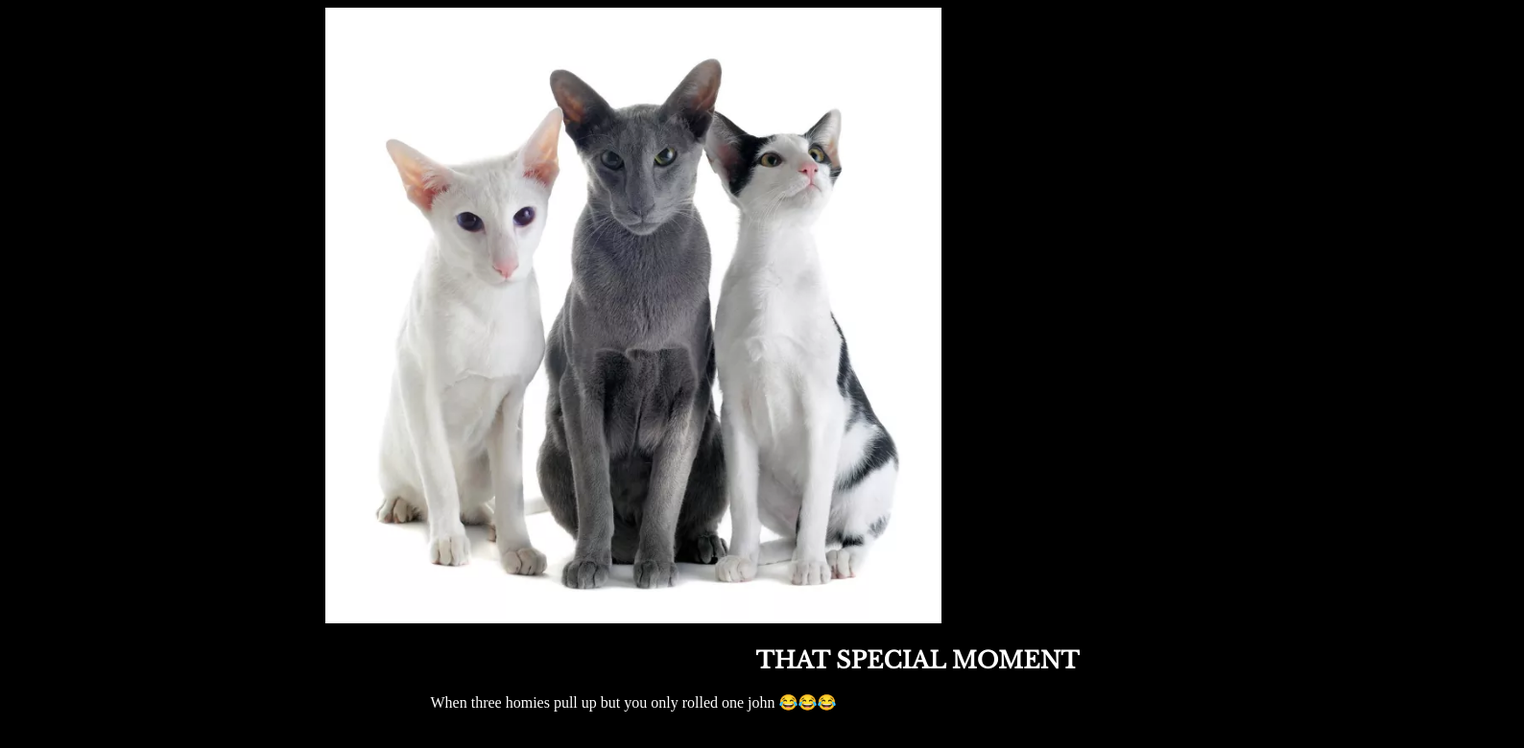
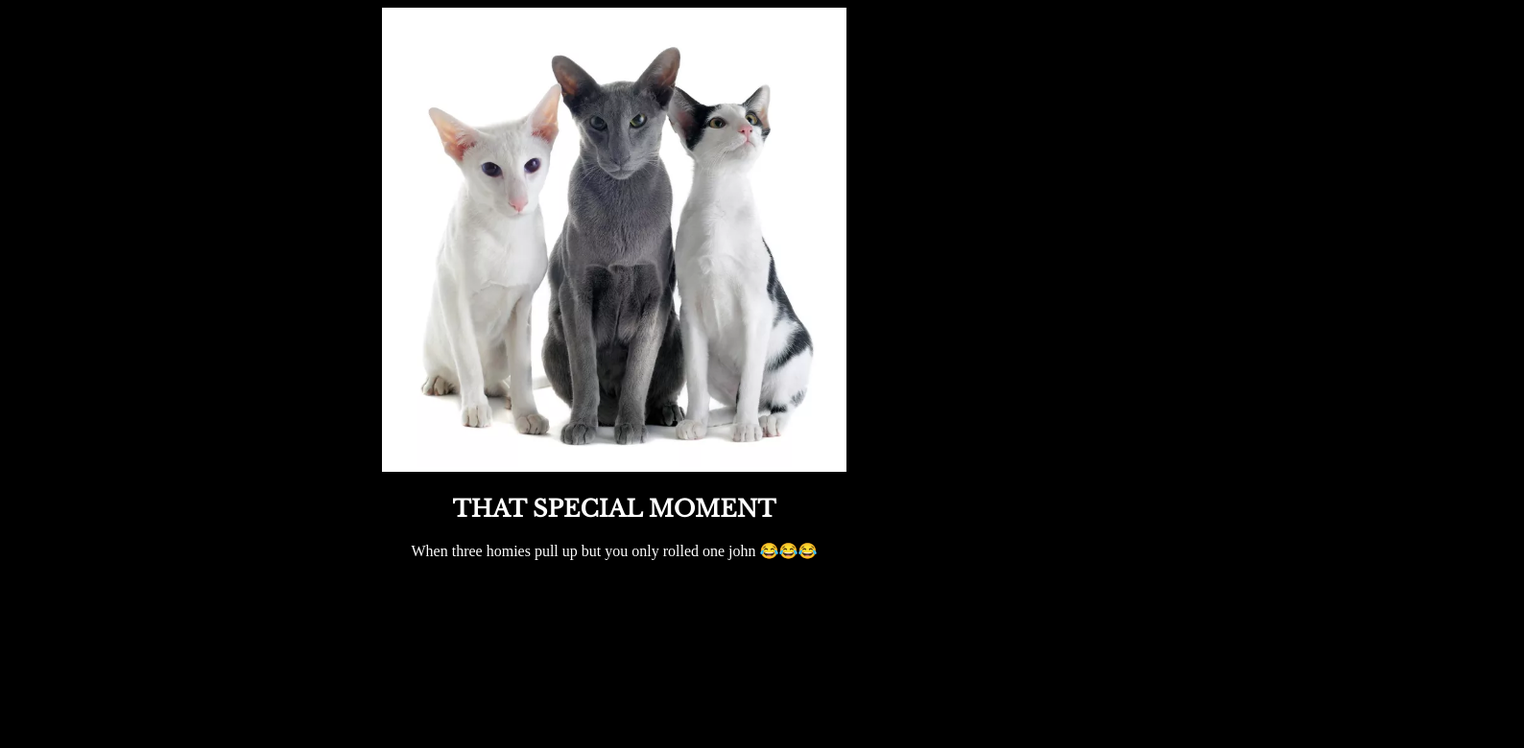
Before and after one commit to matt-dan/memeSite, a plain HTML site: page index.html in a window 1280 px wide. Shown: the whole page at 96% size, 1588 px wide, since content can reach past the window. Drawn offline with nearby package versions, Linux system fonts and the light colour scheme.

Commit message:
Add files via upload

```diff
--- a/index.html
+++ b/index.html
@@ -26,26 +26,27 @@ But it must have the following features:
   <title>Document</title>
   <style>
     #box{
-    margin-left: 25%;
+    margin-left: auto;
+    margin-right: auto;
     width: 50%;
+    text-align: center;
     }
     #picture{
-      width: 100%;
-      height: 100%;
-      margin-left: 15px;
+      width: 75%;
+      height: 75%;
+
       border: 5px solid white;
     }
     #header{
       color: white;
-      text-align: center;
-      width: 200%;
-      font-family: "Libre Baskerville", serif;;
+      width: 100%;
+      font-family: "Libre Baskerville", serif;
     }
     #para{
       color: white;
       width: 100%;
-      text-align: center;
-      margin-left: 20px;
+
+
     }
   </style>
 </head>
```
